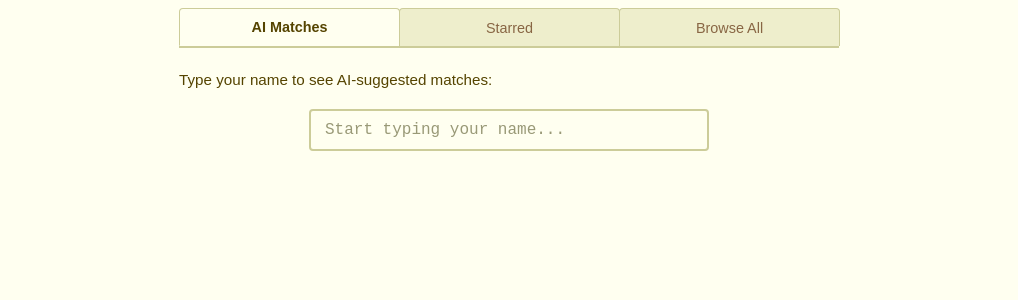
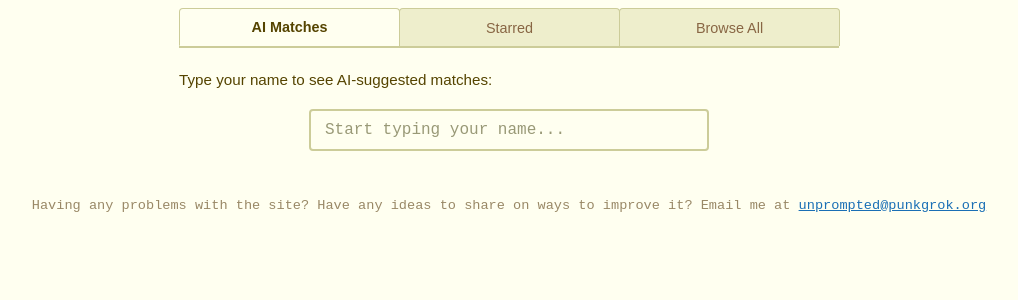
Before and after one commit to rfzabick/conference-matcher, a Flask app: page / in a window 1280 px wide. Shown: the part 277-577 px from the top of the page, without its empty margins (131-1149 px from the left). Run offline with Flask 3, Linux system fonts and the light colour scheme; data that the repository does not hold is empty; some libraries are stand-ins or nearby versions.

Commit message:
Add feedback email footer at bottom of page
Co-Authored-By: Claude Opus 4.6 <noreply@anthropic.com>

```diff
--- a/templates/index.html
+++ b/templates/index.html
@@ -374,6 +374,11 @@
   </div>
 </div>
 
+<div style="text-align:center; padding:24px 16px 32px; font-size:0.85rem; color:#998866;">
+  Having any problems with the site? Have any ideas to share on ways to improve it?
+  Email me at <a href="mailto:unprompted@punkgrok.org" style="color:#1a6fb5;">unprompted@punkgrok.org</a>
+</div>
+
 <script>
 const state = {
   names: [],
```
